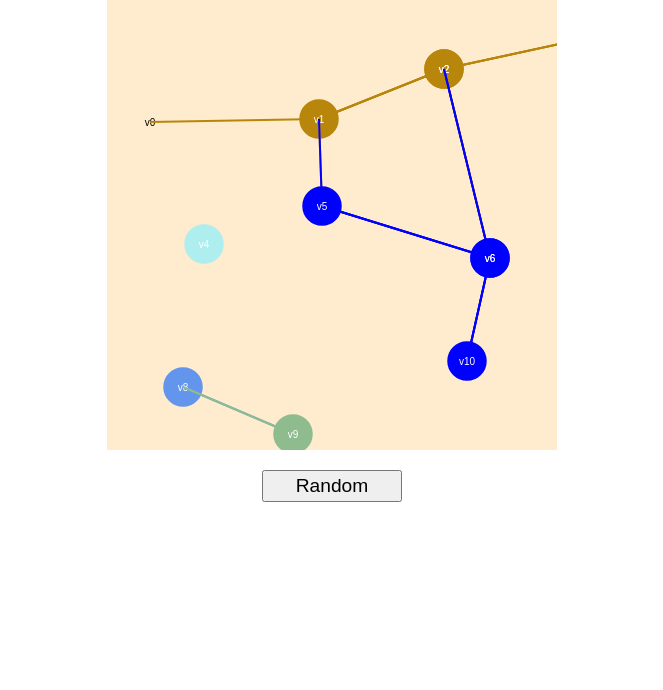
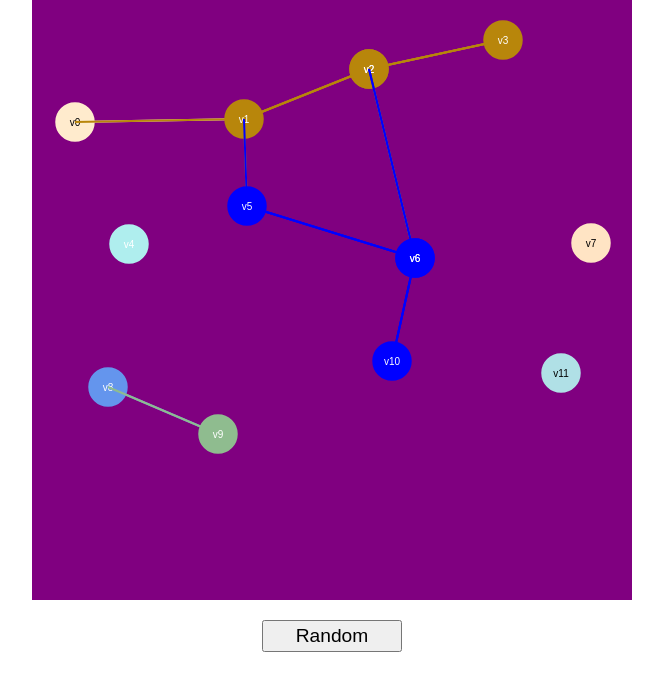
Before and after one commit to bloominstituteoftechnology/Sprint-Challenge--Graphs, a React (Create React App) app in the folder graph_dfs_debug/: page / in a window 1280 px wide. Shown: the top 690 px of the page, without its empty margins (308-971 px from the left). Built offline with nearby package versions, Linux system fonts and the light colour scheme.

Commit message:
figured out the sizes

```diff
--- a/graph_dfs_debug/src/App.js
+++ b/graph_dfs_debug/src/App.js
@@ -11,8 +11,10 @@ const boxSize = 150;
 const probability = 0.6;
 
 // Figure out the canvas size
-const canvasWidth = boxSize * xCount;
-const canvasHeight = boxSize * yCount;
+//const canvasWidth = boxSize * xCount;
+//const canvasHeight = boxSize * yCount;
+const canvasWidth = boxSize * (xCount + 1);
+const canvasHeight = boxSize * (yCount + 1);
 const radius = boxSize / 8;
 
 /**
@@ -43,7 +45,7 @@ class GraphView extends Component {
     // Clear it
     if (clear) {
       //ctx.fillStyle = 'white';
-      ctx.fillStyle = color.hex;
+      ctx.fillStyle = color.complimentary[color.complimentary.length - 1];
       ctx.fillRect(0, 0, canvasWidth, canvasHeight);
     }
 
```
